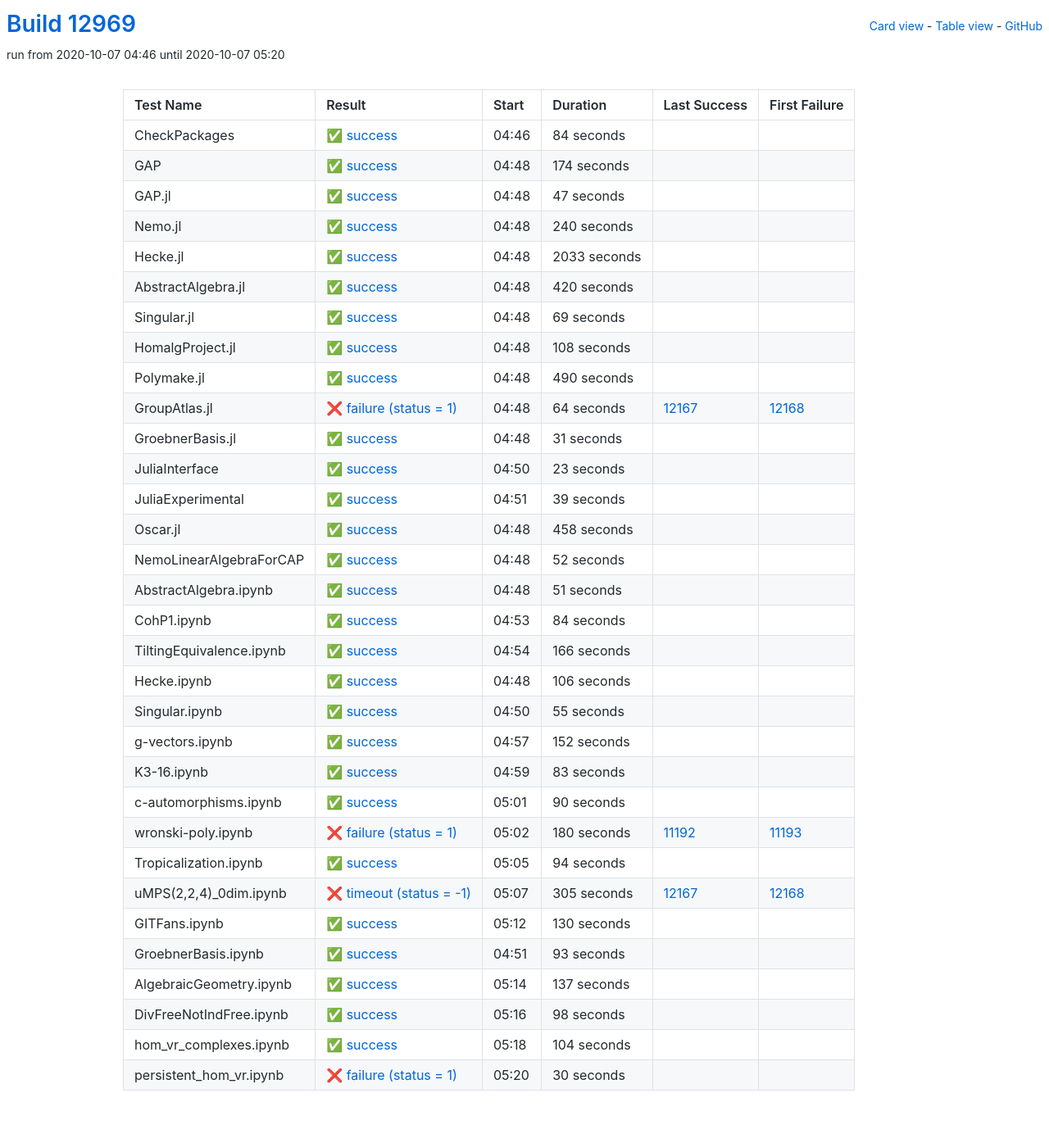
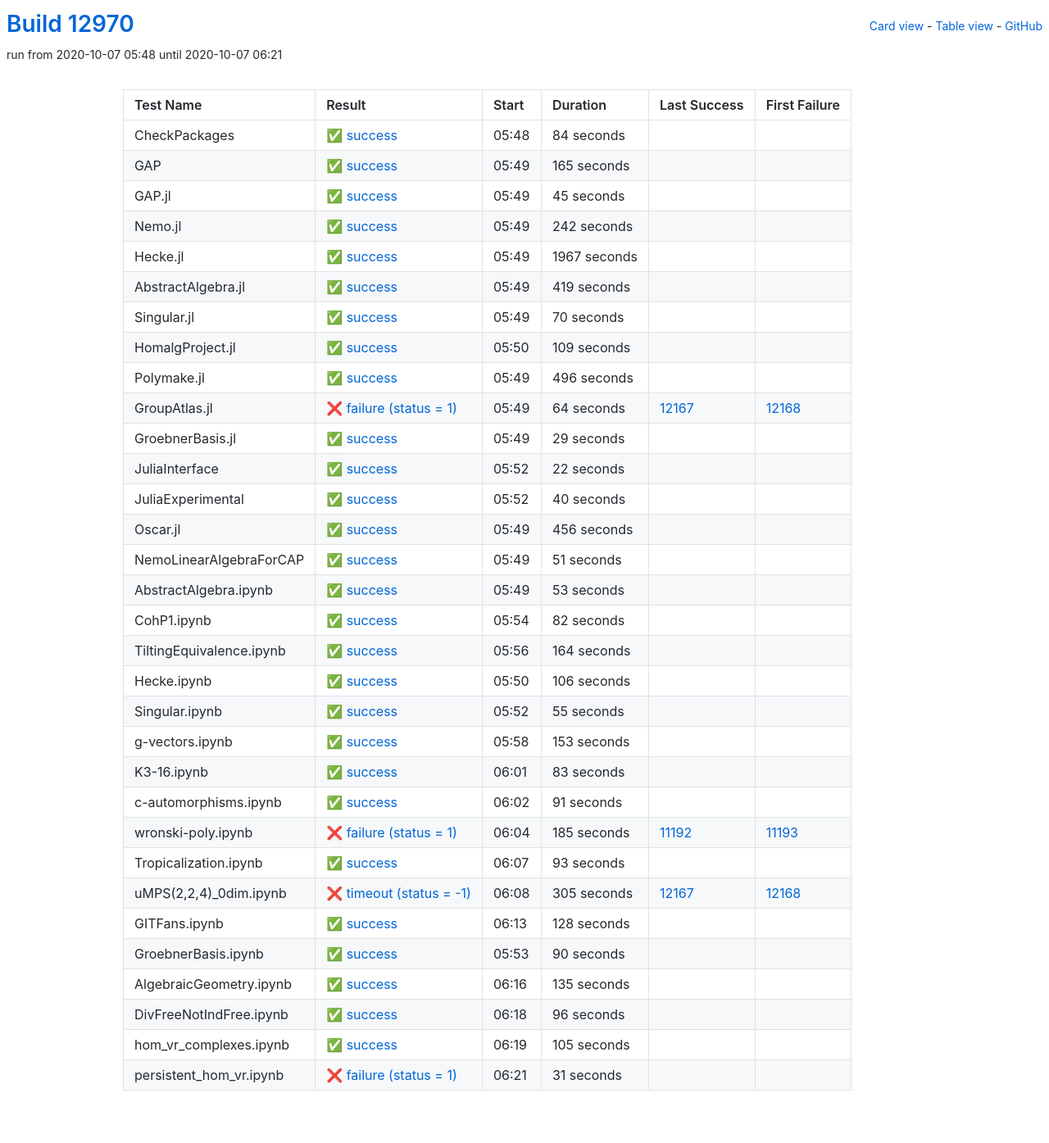
Before and after one commit to oscar-system/oscar-ci-status, a Jekyll site: the page built from table.html, in a window 1280 px wide. Shown: the whole page at 82% size. Built offline with Jekyll 4.4.1, drawn with Linux system fonts in a browser that asks for light colours.

Commit message:
Build #12970

```diff
--- a/_data/ci.yml
+++ b/_data/ci.yml
@@ -1,6 +1,6 @@
 ---
-build: 12969
-build_url: https://oscarci.mathematik.uni-kl.de/job/oscar/12969/
+build: 12970
+build_url: https://oscarci.mathematik.uni-kl.de/job/oscar/12970/
 job: oscar
 organization: oscar-system
 repo: oscar-ci-status
@@ -8,8 +8,8 @@
 tests:
 - name: CheckPackages
   id: checkpackages
-  log: https://oscarci.mathematik.uni-kl.de/job/oscar/12969/artifact/logs/build-12969/CheckPackages.log
-  start: 2020-10-07 04:46
+  log: https://oscarci.mathematik.uni-kl.de/job/oscar/12970/artifact/logs/build-12970/CheckPackages.log
+  start: 2020-10-07 05:48
   success: true
   exitcode: 0
   status: success
@@ -20,104 +20,104 @@
   first_failure_url:
 - name: GAP
   id: gap
-  log: https://oscarci.mathematik.uni-kl.de/job/oscar/12969/artifact/logs/build-12969/GAP.log
-  start: 2020-10-07 04:48
+  log: https://oscarci.mathematik.uni-kl.de/job/oscar/12970/artifact/logs/build-12970/GAP.log
+  start: 2020-10-07 05:49
   success: true
   exitcode: 0
   status: success
-  duration: 174
+  duration: 165
   last_success: false
   last_success_url:
   first_failure: false
   first_failure_url:
 - name: GAP.jl
   id: gap-jl
-  log: https://oscarci.mathematik.uni-kl.de/job/oscar/12969/artifact/logs/build-12969/GAP.jl.log
-  start: 2020-10-07 04:48
+  log: https://oscarci.mathematik.uni-kl.de/job/oscar/12970/artifact/logs/build-12970/GAP.jl.log
+  start: 2020-10-07 05:49
   success: true
   exitcode: 0
   status: success
-  duration: 47
+  duration: 45
   last_success: false
   last_success_url:
   first_failure: false
   first_failure_url:
 - name: Nemo.jl
   id: nemo-jl
-  log: https://oscarci.mathematik.uni-kl.de/job/oscar/12969/artifact/logs/build-12969/Nemo.jl.log
-  start: 2020-10-07 04:48
+  log: https://oscarci.mathematik.uni-kl.de/job/oscar/12970/artifact/logs/build-12970/Nemo.jl.log
+  start: 2020-10-07 05:49
   success: true
   exitcode: 0
   status: success
-  duration: 240
+  duration: 242
   last_success: false
   last_success_url:
   first_failure: false
   first_failure_url:
 - name: Hecke.jl
   id: hecke-jl
-  log: https://oscarci.mathematik.uni-kl.de/job/oscar/12969/artifact/logs/build-12969/Hecke.jl.log
-  start: 2020-10-07 04:48
+  log: https://oscarci.mathematik.uni-kl.de/job/oscar/12970/artifact/logs/build-12970/Hecke.jl.log
+  start: 2020-10-07 05:49
   success: true
   exitcode: 0
   status: success
-  duration: 2033
+  duration: 1967
   last_success: false
   last_success_url:
   first_failure: false
   first_failure_url:
 - name: AbstractAlgebra.jl
   id: abstractalgebra-jl
-  log: https://oscarci.mathematik.uni-kl.de/job/oscar/12969/artifact/logs/build-12969/AbstractAlgebra.jl.log
-  start: 2020-10-07 04:48
+  log: https://oscarci.mathematik.uni-kl.de/job/oscar/12970/artifact/logs/build-12970/AbstractAlgebra.jl.log
+  start: 2020-10-07 05:49
   success: true
   exitcode: 0
   status: success
-  duration: 420
+  duration: 419
   last_success: false
   last_success_url:
   first_failure: false
   first_failure_url:
 - name: Singular.jl
   id: singular-jl
-  log: https://oscarci.mathematik.uni-kl.de/job/oscar/12969/artifact/logs/build-12969/Singular.jl.log
-  start: 2020-10-07 04:48
+  log: https://oscarci.mathematik.uni-kl.de/job/oscar/12970/artifact/logs/build-12970/Singular.jl.log
+  start: 2020-10-07 05:49
   success: true
   exitcode: 0
   status: success
-  duration: 69
+  duration: 70
   last_success: false
   last_success_url:
   first_failure: false
   first_failure_url:
 - name: HomalgProject.jl
   id: homalgproject-jl
-  log: https://oscarci.mathematik.uni-kl.de/job/oscar/12969/artifact/logs/build-12969/HomalgProject.jl.log
-  start: 2020-10-07 04:48
+  log: https://oscarci.mathematik.uni-kl.de/job/oscar/12970/artifact/logs/build-12970/HomalgProject.jl.log
+  start: 2020-10-07 05:50
   success: true
   exitcode: 0
   status: success
-  duration: 108
+  duration: 109
   last_success: false
   last_success_url:
   first_failure: false
   first_failure_url:
 - name: Polymake.jl
   id: polymake-jl
-  log: https://oscarci.mathematik.uni-kl.de/job/oscar/12969/artifact/logs/build-12969/Polymake.jl.log
-  start: 2020-10-07 04:48
+  log: https://oscarci.mathematik.uni-kl.de/job/oscar/12970/artifact/logs/build-12970/Polymake.jl.log
+  start: 2020-10-07 05:49
   success: true
   exitcode: 0
   status: success
-  duration: 490
+  duration: 496
   last_success: false
   last_success_url:
   first_failure: false
   first_failure_url:
 - name: GroupAtlas.jl
   id: groupatlas-jl
-  log: https://oscarci.mathematik.uni-kl.de/job/oscar/12969/artifact/logs/build-12969/GroupAtlas.jl.log
-  start: 2020-10-07 04:48
+  log: https://oscarci.mathematik.uni-kl.de/job/oscar/12970/artifact/logs/build-12970/GroupAtlas.jl.log
+  start: 2020-10-07 05:49
   success: false
   exitcode: 1
   status: failure
@@ -128,68 +128,56 @@
   first_failure_url: https://oscarci.mathematik.uni-kl.de/job/oscar/12168/
 - name: GroebnerBasis.jl
   id: groebnerbasis-jl
-  log: https://oscarci.mathematik.uni-kl.de/job/oscar/12969/artifact/logs/build-12969/GroebnerBasis.jl.log
-  start: 2020-10-07 04:48
+  log: https://oscarci.mathematik.uni-kl.de/job/oscar/12970/artifact/logs/build-12970/GroebnerBasis.jl.log
+  start: 2020-10-07 05:49
   success: true
   exitcode: 0
   status: success
-  duration: 31
+  duration: 29
   last_success: false
   last_success_url:
   first_failure: false
   first_failure_url:
 - name: JuliaInterface
   id: juliainterface
-  log: https://oscarci.mathematik.uni-kl.de/job/oscar/12969/artifact/logs/build-12969/JuliaInterface.log
-  start: 2020-10-07 04:50
+  log: https://oscarci.mathematik.uni-kl.de/job/oscar/12970/artifact/logs/build-12970/JuliaInterface.log
+  start: 2020-10-07 05:52
   success: true
   exitcode: 0
   status: success
-  duration: 23
+  duration: 22
   last_success: false
   last_success_url:
   first_failure: false
   first_failure_url:
 - name: JuliaExperimental
   id: juliaexperimental
-  log: https://oscarci.mathematik.uni-kl.de/job/oscar/12969/artifact/logs/build-12969/JuliaExperimental.log
-  start: 2020-10-07 04:51
+  log: https://oscarci.mathematik.uni-kl.de/job/oscar/12970/artifact/logs/build-12970/JuliaExperimental.log
+  start: 2020-10-07 05:52
   success: true
   exitcode: 0
   status: success
-  duration: 39
+  duration: 40
   last_success: false
   last_success_url:
   first_failure: false
   first_failure_url:
 - name: Oscar.jl
   id: oscar-jl
-  log: https://oscarci.mathematik.uni-kl.de/job/oscar/12969/artifact/logs/build-12969/Oscar.jl.log
-  start: 2020-10-07 04:48
+  log: https://oscarci.mathematik.uni-kl.de/job/oscar/12970/artifact/logs/build-12970/Oscar.jl.log
+  start: 2020-10-07 05:49
   success: true
   exitcode: 0
   status: success
-  duration: 458
+  duration: 456
   last_success: false
   last_success_url:
   first_failure: false
   first_failure_url:
 - name: NemoLinearAlgebraForCAP
   id: nemolinearalgebraforcap
-  log: https://oscarci.mathematik.uni-kl.de/job/oscar/12969/artifact/logs/build-12969/NemoLinearAlgebraForCAP.log
-  start: 2020-10-07 04:48
-  success: true
-  exitcode: 0
-  status: success
-  duration: 52
-  last_success: false
-  last_success_url:
-  first_failure: false
-  first_failure_url:
-- name: AbstractAlgebra.ipynb
-  id: abstractalgebra-ipynb
-  log: https://oscarci.mathematik.uni-kl.de/job/oscar/12969/artifact/logs/build-12969/AbstractAlgebra.ipynb.log
-  start: 2020-10-07 04:48
+  log: https://oscarci.mathematik.uni-kl.de/job/oscar/12970/artifact/logs/build-12970/NemoLinearAlgebraForCAP.log
+  start: 2020-10-07 05:49
   success: true
   exitcode: 0
   status: success
@@ -198,34 +186,46 @@
   last_success_url:
   first_failure: false
   first_failure_url:
-- name: CohP1.ipynb
-  id: cohp1-ipynb
-  log: https://oscarci.mathematik.uni-kl.de/job/oscar/12969/artifact/logs/build-12969/CohP1.ipynb.log
-  start: 2020-10-07 04:53
+- name: AbstractAlgebra.ipynb
+  id: abstractalgebra-ipynb
+  log: https://oscarci.mathematik.uni-kl.de/job/oscar/12970/artifact/logs/build-12970/AbstractAlgebra.ipynb.log
+  start: 2020-10-07 05:49
   success: true
   exitcode: 0
   status: success
-  duration: 84
+  duration: 53
+  last_success: false
+  last_success_url:
+  first_failure: false
+  first_failure_url:
+- name: CohP1.ipynb
+  id: cohp1-ipynb
+  log: https://oscarci.mathematik.uni-kl.de/job/oscar/12970/artifact/logs/build-12970/CohP1.ipynb.log
+  start: 2020-10-07 05:54
+  success: true
+  exitcode: 0
+  status: success
+  duration: 82
   last_success: false
   last_success_url:
   first_failure: false
   first_failure_url:
 - name: TiltingEquivalence.ipynb
   id: tiltingequivalence-ipynb
-  log: https://oscarci.mathematik.uni-kl.de/job/oscar/12969/artifact/logs/build-12969/TiltingEquivalence.ipynb.log
-  start: 2020-10-07 04:54
+  log: https://oscarci.mathematik.uni-kl.de/job/oscar/12970/artifact/logs/build-12970/TiltingEquivalence.ipynb.log
+  start: 2020-10-07 05:56
   success: true
   exitcode: 0
   status: success
-  duration: 166
+  duration: 164
   last_success: false
   last_success_url:
   first_failure: false
   first_failure_url:
 - name: Hecke.ipynb
   id: hecke-ipynb
-  log: https://oscarci.mathematik.uni-kl.de/job/oscar/12969/artifact/logs/build-12969/Hecke.ipynb.log
-  start: 2020-10-07 04:48
+  log: https://oscarci.mathematik.uni-kl.de/job/oscar/12970/artifact/logs/build-12970/Hecke.ipynb.log
+  start: 2020-10-07 05:50
   success: true
   exitcode: 0
   status: success
@@ -236,8 +236,8 @@
   first_failure_url:
 - name: Singular.ipynb
   id: singular-ipynb
-  log: https://oscarci.mathematik.uni-kl.de/job/oscar/12969/artifact/logs/build-12969/Singular.ipynb.log
-  start: 2020-10-07 04:50
+  log: https://oscarci.mathematik.uni-kl.de/job/oscar/12970/artifact/logs/build-12970/Singular.ipynb.log
+  start: 2020-10-07 05:52
   success: true
   exitcode: 0
   status: success
@@ -248,20 +248,20 @@
   first_failure_url:
 - name: g-vectors.ipynb
   id: g-vectors-ipynb
-  log: https://oscarci.mathematik.uni-kl.de/job/oscar/12969/artifact/logs/build-12969/g-vectors.ipynb.log
-  start: 2020-10-07 04:57
+  log: https://oscarci.mathematik.uni-kl.de/job/oscar/12970/artifact/logs/build-12970/g-vectors.ipynb.log
+  start: 2020-10-07 05:58
   success: true
   exitcode: 0
   status: success
-  duration: 152
+  duration: 153
   last_success: false
   last_success_url:
   first_failure: false
   first_failure_url:
 - name: K3-16.ipynb
   id: k3-16-ipynb
-  log: https://oscarci.mathematik.uni-kl.de/job/oscar/12969/artifact/logs/build-12969/K3-16.ipynb.log
-  start: 2020-10-07 04:59
+  log: https://oscarci.mathematik.uni-kl.de/job/oscar/12970/artifact/logs/build-12970/K3-16.ipynb.log
+  start: 2020-10-07 06:01
   success: true
   exitcode: 0
   status: success
@@ -272,44 +272,44 @@
   first_failure_url:
 - name: c-automorphisms.ipynb
   id: c-automorphisms-ipynb
-  log: https://oscarci.mathematik.uni-kl.de/job/oscar/12969/artifact/logs/build-12969/c-automorphisms.ipynb.log
-  start: 2020-10-07 05:01
+  log: https://oscarci.mathematik.uni-kl.de/job/oscar/12970/artifact/logs/build-12970/c-automorphisms.ipynb.log
+  start: 2020-10-07 06:02
   success: true
   exitcode: 0
   status: success
-  duration: 90
+  duration: 91
   last_success: false
   last_success_url:
   first_failure: false
   first_failure_url:
 - name: wronski-poly.ipynb
   id: wronski-poly-ipynb
-  log: https://oscarci.mathematik.uni-kl.de/job/oscar/12969/artifact/logs/build-12969/wronski-poly.ipynb.log
-  start: 2020-10-07 05:02
+  log: https://oscarci.mathematik.uni-kl.de/job/oscar/12970/artifact/logs/build-12970/wronski-poly.ipynb.log
+  start: 2020-10-07 06:04
   success: false
   exitcode: 1
   status: failure
-  duration: 180
+  duration: 185
   last_success: 11192
   last_success_url: https://oscarci.mathematik.uni-kl.de/job/oscar/11192/
   first_failure: 11193
   first_failure_url: https://oscarci.mathematik.uni-kl.de/job/oscar/11193/
 - name: Tropicalization.ipynb
   id: tropicalization-ipynb
-  log: https://oscarci.mathematik.uni-kl.de/job/oscar/12969/artifact/logs/build-12969/Tropicalization.ipynb.log
-  start: 2020-10-07 05:05
+  log: https://oscarci.mathematik.uni-kl.de/job/oscar/12970/artifact/logs/build-12970/Tropicalization.ipynb.log
+  start: 2020-10-07 06:07
   success: true
   exitcode: 0
   status: success
-  duration: 94
+  duration: 93
   last_success: false
   last_success_url:
   first_failure: false
   first_failure_url:
 - name: uMPS(2,2,4)_0dim.ipynb
   id: umps-2-2-4-0dim-ipynb
-  log: https://oscarci.mathematik.uni-kl.de/job/oscar/12969/artifact/logs/build-12969/uMPS-2-2-4-_0dim.ipynb.log
-  start: 2020-10-07 05:07
+  log: https://oscarci.mathematik.uni-kl.de/job/oscar/12970/artifact/logs/build-12970/uMPS-2-2-4-_0dim.ipynb.log
+  start: 2020-10-07 06:08
   success: false
   exitcode: -1
   status: timeout
@@ -320,72 +320,72 @@
   first_failure_url: https://oscarci.mathematik.uni-kl.de/job/oscar/12168/
 - name: GITFans.ipynb
   id: gitfans-ipynb
-  log: https://oscarci.mathematik.uni-kl.de/job/oscar/12969/artifact/logs/build-12969/GITFans.ipynb.log
-  start: 2020-10-07 05:12
+  log: https://oscarci.mathematik.uni-kl.de/job/oscar/12970/artifact/logs/build-12970/GITFans.ipynb.log
+  start: 2020-10-07 06:13
   success: true
   exitcode: 0
   status: success
-  duration: 130
+  duration: 128
   last_success: false
   last_success_url:
   first_failure: false
   first_failure_url:
 - name: GroebnerBasis.ipynb
   id: groebnerbasis-ipynb
-  log: https://oscarci.mathematik.uni-kl.de/job/oscar/12969/artifact/logs/build-12969/GroebnerBasis.ipynb.log
-  start: 2020-10-07 04:51
+  log: https://oscarci.mathematik.uni-kl.de/job/oscar/12970/artifact/logs/build-12970/GroebnerBasis.ipynb.log
+  start: 2020-10-07 05:53
   success: true
   exitcode: 0
   status: success
-  duration: 93
+  duration: 90
   last_success: false
   last_success_url:
   first_failure: false
   first_failure_url:
 - name: AlgebraicGeometry.ipynb
   id: algebraicgeometry-ipynb
-  log: https://oscarci.mathematik.uni-kl.de/job/oscar/12969/artifact/logs/build-12969/AlgebraicGeometry.ipynb.log
-  start: 2020-10-07 05:14
+  log: https://oscarci.mathematik.uni-kl.de/job/oscar/12970/artifact/logs/build-12970/AlgebraicGeometry.ipynb.log
+  start: 2020-10-07 06:16
   success: true
   exitcode: 0
   status: success
-  duration: 137
+  duration: 135
   last_success: false
   last_success_url:
   first_failure: false
   first_failure_url:
 - name: DivFreeNotIndFree.ipynb
   id: divfreenotindfree-ipynb
-  log: https://oscarci.mathematik.uni-kl.de/job/oscar/12969/artifact/logs/build-12969/DivFreeNotIndFree.ipynb.log
-  start: 2020-10-07 05:16
+  log: https://oscarci.mathematik.uni-kl.de/job/oscar/12970/artifact/logs/build-12970/DivFreeNotIndFree.ipynb.log
+  start: 2020-10-07 06:18
   success: true
   exitcode: 0
   status: success
-  duration: 98
+  duration: 96
   last_success: false
   last_success_url:
   first_failure: false
   first_failure_url:
 - name: hom_vr_complexes.ipynb
   id: hom-vr-complexes-ipynb
-  log: https://oscarci.mathematik.uni-kl.de/job/oscar/12969/artifact/logs/build-12969/hom_vr_complexes.ipynb.log
-  start: 2020-10-07 05:18
+  log: https://oscarci.mathematik.uni-kl.de/job/oscar/12970/artifact/logs/build-12970/hom_vr_complexes.ipynb.log
+  start: 2020-10-07 06:19
   success: true
   exitcode: 0
   status: success
-  duration: 104
+  duration: 105
   last_success: false
   last_success_url:
   first_failure: false
   first_failure_url:
 - name: persistent_hom_vr.ipynb
   id: persistent-hom-vr-ipynb
-  log: https://oscarci.mathematik.uni-kl.de/job/oscar/12969/artifact/logs/build-12969/persistent_hom_vr.ipynb.log
-  start: 2020-10-07 05:20
+  log: https://oscarci.mathematik.uni-kl.de/job/oscar/12970/artifact/logs/build-12970/persistent_hom_vr.ipynb.log
+  start: 2020-10-07 06:21
   success: false
   exitcode: 1
   status: failure
-  duration: 30
+  duration: 31
   last_success: false
   last_success_url:
   first_failure: false
```
Also changed, not shown: README.md.
